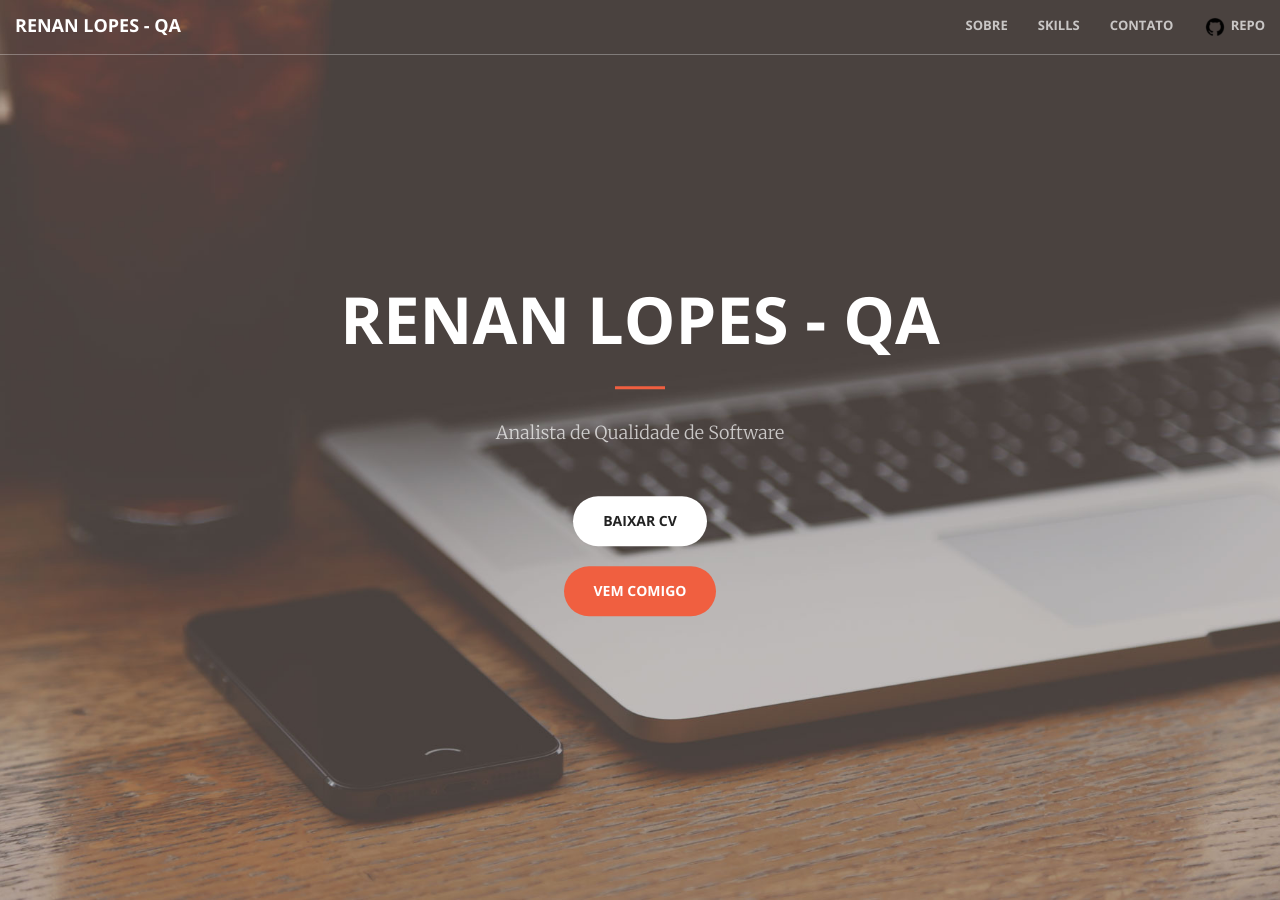
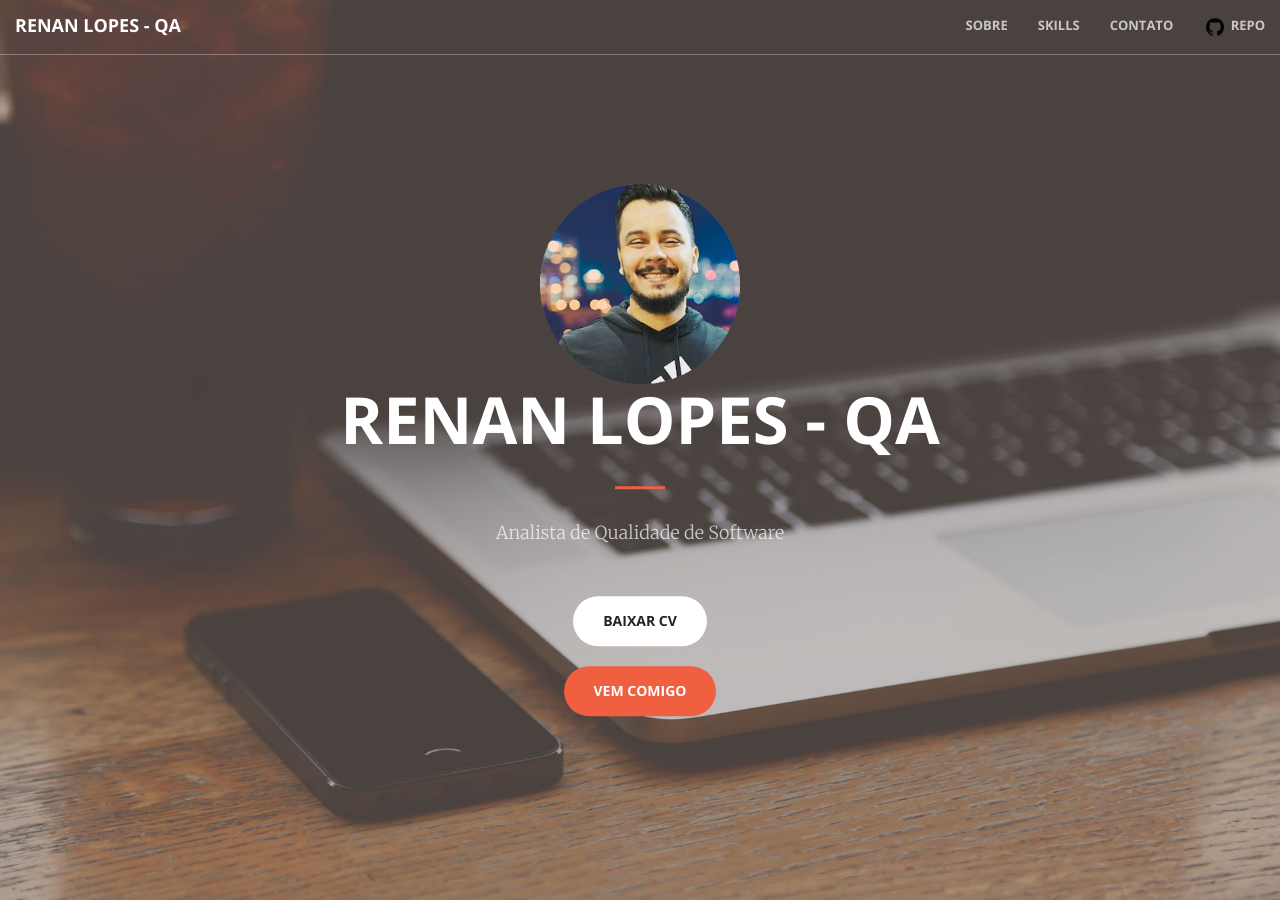
Before and after one commit to renanslopes/renanslopes.github.io, a Jekyll site: the page built from index.html, in a window 1280 px wide and 900 px high. Built offline with Jekyll 4.4.1, drawn with Linux system fonts in a browser that asks for light colours.

Commit message:
Inserindo avatar na secao HEADER

```diff
--- a/_includes/header.html
+++ b/_includes/header.html
@@ -2,6 +2,8 @@
     <div class="header-content">
         <div class="header-content-inner">
             <!-- <h1>Your Favorite Source of Free Bootstrap Themes</h1> -->
+            <img width="200px"
+                src="https://github.com/renanslopes/renanslopes.github.io/blob/master/img/renan_avatar_1.png?raw=true" />
             <h1>
                 RENAN LOPES - QA
             </h1>
```
